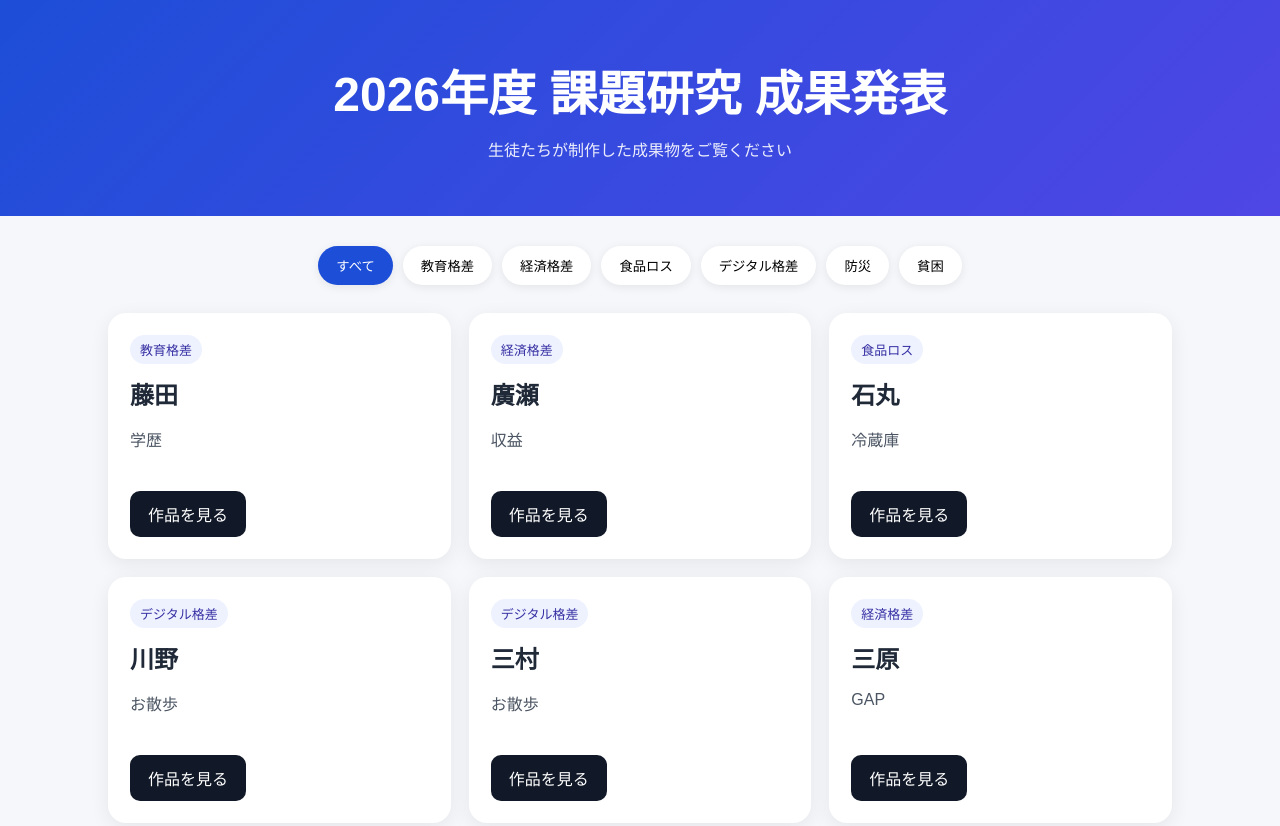
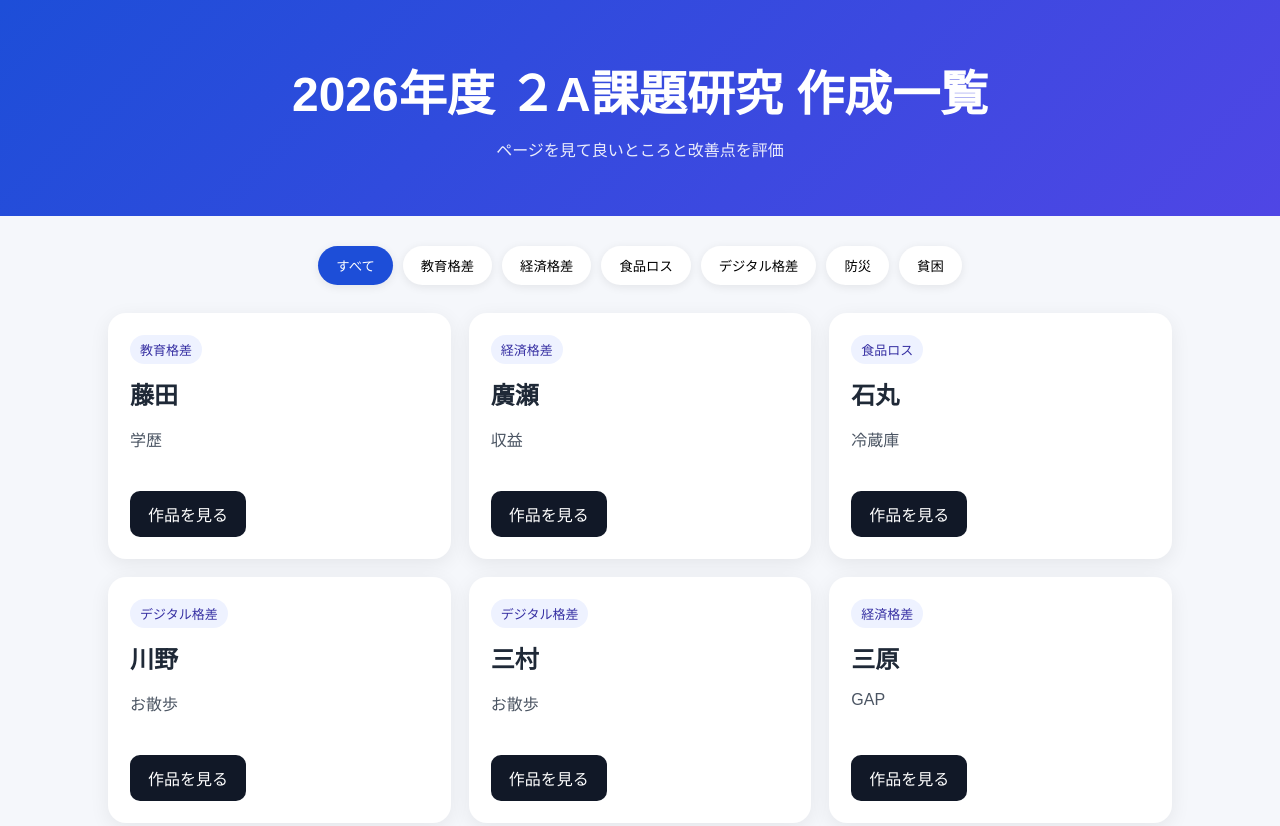
Before and after one commit to a42260049-cell/2A_SDGskadaitankyu, a plain HTML site: page index.html in a window 1280 px wide. Shown: the top 826 px of the page. Drawn offline with Linux system fonts and the light colour scheme.

Commit message:
Update index.html

```diff
--- a/index.html
+++ b/index.html
@@ -25,8 +25,8 @@ footer{text-align:center;padding:30px;color:#6b7280}
 </head>
 <body>
 <header>
-<h1>2026年度 課題研究 成果発表</h1>
-<p>生徒たちが制作した成果物をご覧ください</p>
+<h1>2026年度 ２A課題研究 作成一覧</h1>
+<p>ページを見て良いところと改善点を評価</p>
 </header>
 <main>
 <div class="toolbar" id="filters"></div>
```
